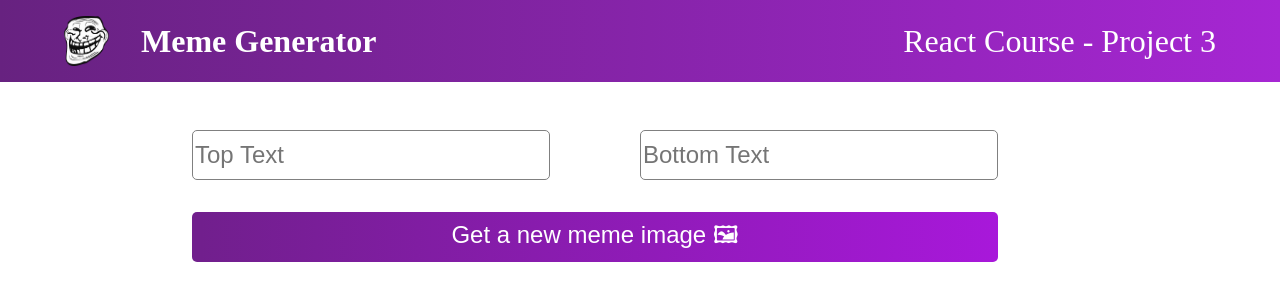
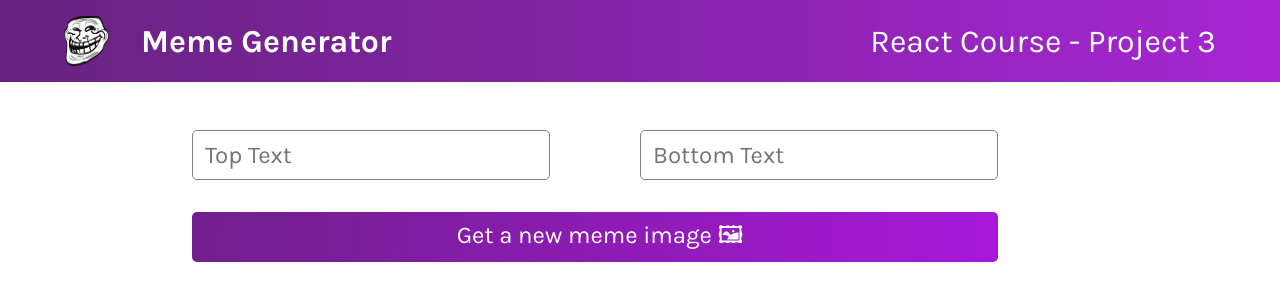
Before and after one commit to Akshay-Tarde/meme-generator, a React (Vite) app: page / in a window 1280 px wide. Shown: the top 300 px of the page. Built offline with nearby package versions, Linux system fonts and the light colour scheme.

Commit message:
Added the Karla Google font. Fixed some styling on the inputs.

```diff
--- a/index.html
+++ b/index.html
@@ -5,6 +5,12 @@
     <!-- <link rel="icon" type="image/svg+xml" href="/vite.svg" /> -->
     <meta name="viewport" content="width=device-width, initial-scale=1.0" />
     <title>Meme Generator</title>
+    <link rel="preconnect" href="https://fonts.googleapis.com" />
+    <link rel="preconnect" href="https://fonts.gstatic.com" crossorigin />
+    <link
+      href="https://fonts.googleapis.com/css2?family=Karla:wght@400;600;700&display=swap"
+      rel="stylesheet"
+    />
     <link rel="stylesheet" href="./src/index.css" />
   </head>
   <body>
--- a/src/index.css
+++ b/src/index.css
@@ -5,6 +5,7 @@
 body {
   margin: 0;
   font-size: 1rem;
+  font-family: 'Karla', sans-serif;
 }
 
 /* Typography */
@@ -72,6 +73,8 @@
 }
 .input, .button {
   font-size: 1.5rem;
+  font-family: 'Karla', sans-serif;
+  text-indent: 10px;
 }
 
 
```
